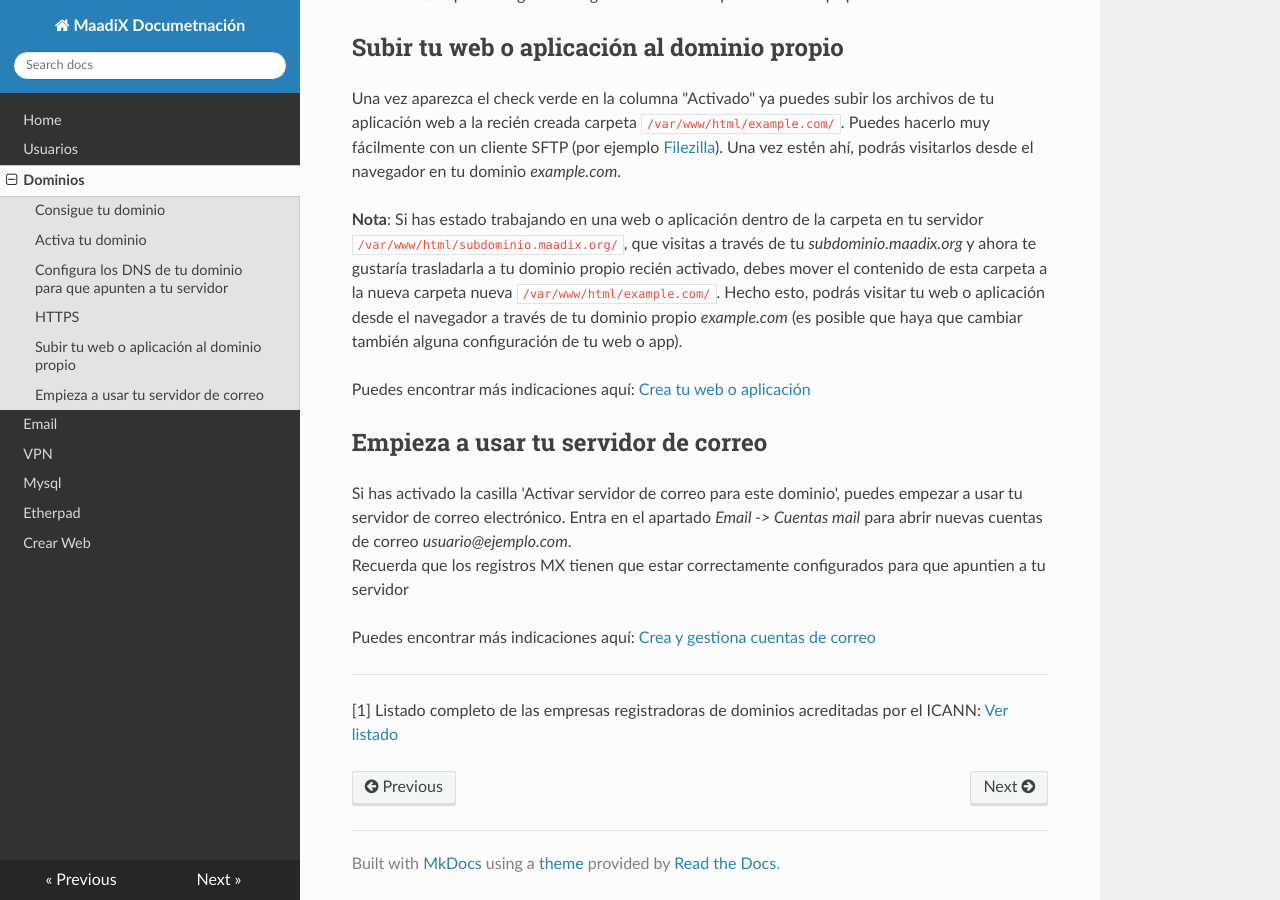
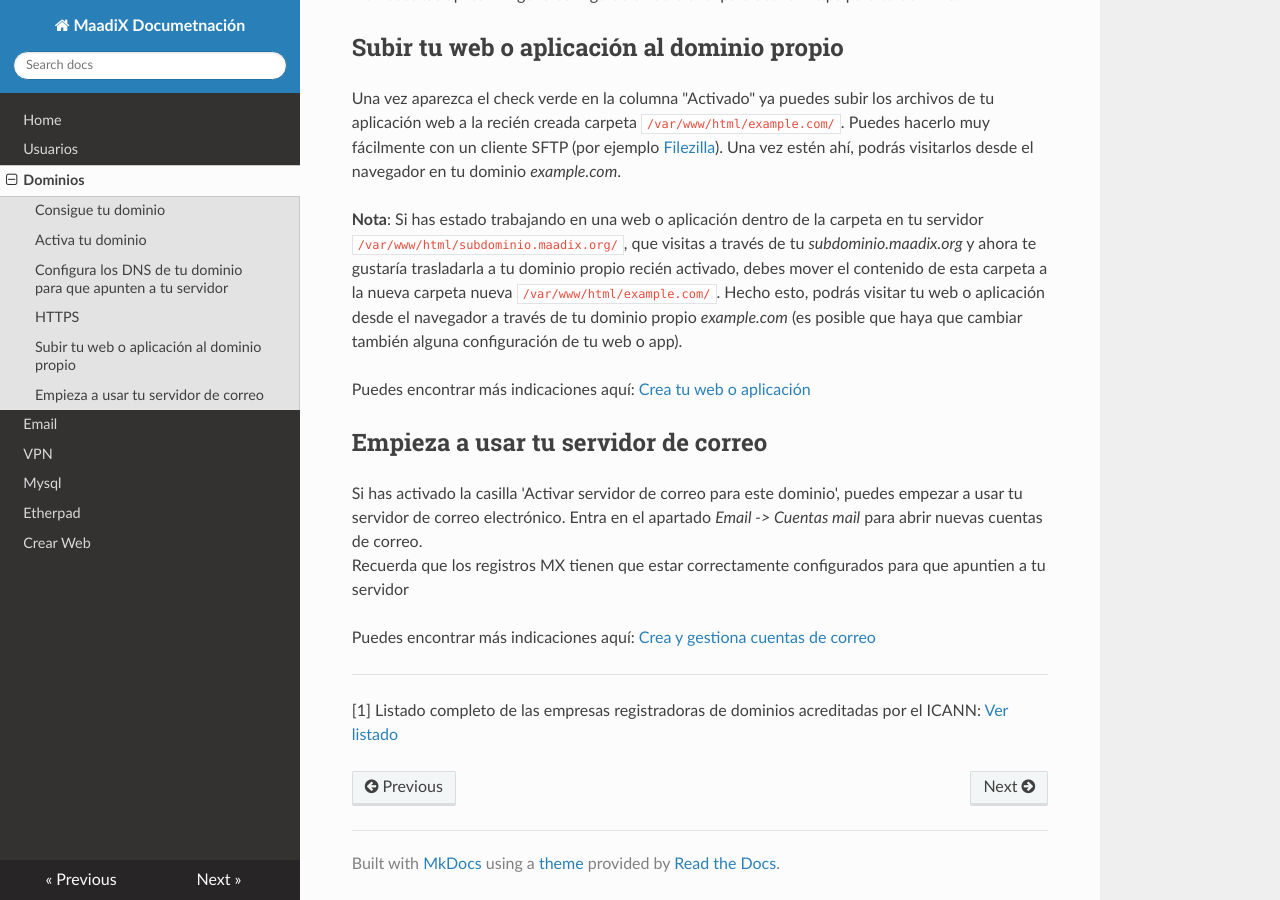
Before and after one commit to MaadixNet/docs, an MkDocs documentation site: the page built from docs/dominios.md, in a window 1280 px wide and 900 px high, scrolled down 3896 px. Built offline with MkDocs 1.6.1, drawn with Linux system fonts in a browser that asks for light colours; nearby versions of some CDN libraries; old or Windows-style settings are respelled for this version of MkDocs.

Commit message:
updated instructions for email creation if activayted

```diff
--- a/docs/dominios.md
+++ b/docs/dominios.md
@@ -80,7 +80,7 @@ Puedes encontrar más indicaciones aquí: [Crea tu web o aplicación](create-web
 
 ## Empieza a usar tu servidor de correo
 
-Si has activado la casilla 'Activar servidor de correo para este dominio',  puedes empezar a usar tu servidor de correo electrónico. Entra en el apartado *Email -> Cuentas mail* para abrir nuevas cuentas de correo *usuario@ejemplo.com*.
+Si has activado la casilla 'Activar servidor de correo para este dominio',  puedes empezar a usar tu servidor de correo electrónico. Entra en el apartado *Email -> Cuentas mail* para abrir nuevas cuentas de correo.
 Recuerda que los registros MX tienen que estar correctamente configurados para que apuntien a tu servidor
 
 Puedes encontrar más indicaciones aquí: [Crea y gestiona cuentas de correo](email)
```
Also changed, not shown: site/dominios/index.html, site/index.html, site/mkdocs/search_index.json.
